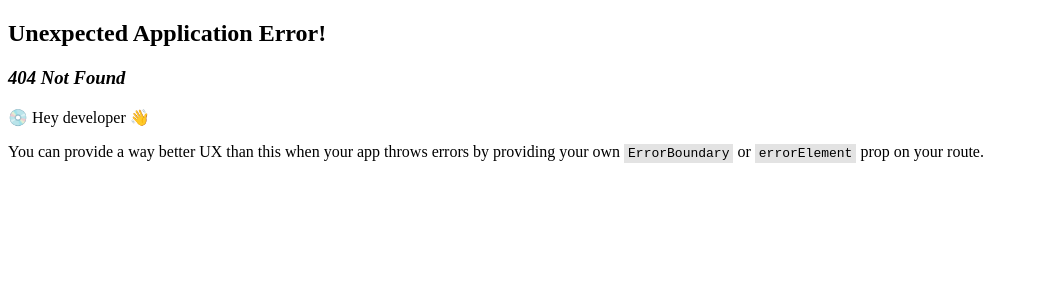
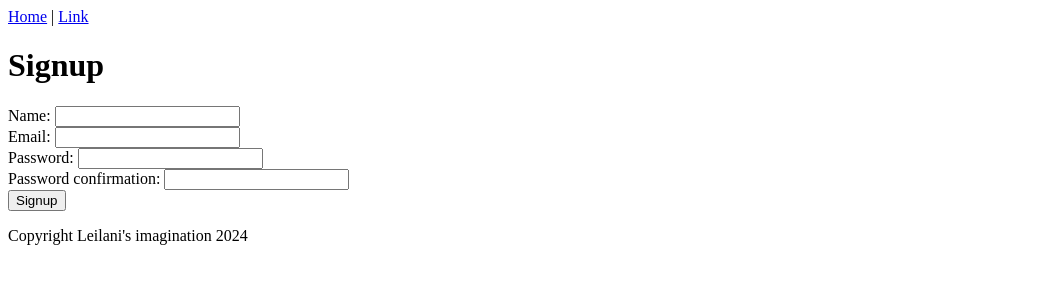
Before and after one commit to Leilanigreer/gym-fitness-frontend, a React (Vite) app: page /signup in a window 1280 px wide. Before the commit this address had no page. Shown: the top 300 px of the page, without its empty margins (0-1039 px from the left). Built offline with nearby package versions, Linux system fonts and the light colour scheme.

Commit message:
added auth

```diff
--- /dev/null
+++ b/src/LoginPage.jsx
@@ -0,0 +1,50 @@
+import axios from "axios";
+import { useState } from "react";
+
+const jwt = localStorage.getItem("jwt");
+if (jwt) {
+  axios.defaults.headers.common["Authorization"] = `Bearer ${jwt}`;
+}
+
+export function LoginPage() {
+  const [errors, setErrors] = useState([]);
+
+  const handleSubmit = (event) => {
+    event.preventDefault();
+    setErrors([]);
+    const params = new FormData(event.target);
+    axios
+      .post("http://localhost:3000/sessions.json", params)
+      .then((response) => {
+        console.log(response.data);
+        axios.defaults.headers.common["Authorization"] = "Bearer " + response.data.jwt;
+        localStorage.setItem("jwt", response.data.jwt);
+        event.target.reset();
+        window.location.href = "/"; // Change this to hide a modal, redirect to a specific page, etc.
+      })
+      .catch((error) => {
+        console.log(error.response);
+        setErrors(["Invalid email or password"]);
+      });
+  };
+
+  return (
+    <div id="login">
+      <h1>Login</h1>
+      <ul>
+        {errors.map((error) => (
+          <li key={error}>{error}</li>
+        ))}
+      </ul>
+      <form onSubmit={handleSubmit}>
+        <div>
+          Email: <input name="email" type="email" />
+        </div>
+        <div>
+          Password: <input name="password" type="password" />
+        </div>
+        <button type="submit">Login</button>
+      </form>
+    </div>
+  );
+}
--- /dev/null
+++ b/src/SignupPage.jsx
@@ -0,0 +1,49 @@
+import axios from "axios";
+import { useState } from "react";
+
+export function SignupPage() {
+  const [errors, setErrors] = useState([]);
+
+  const handleSubmit = (event) => {
+    event.preventDefault();
+    setErrors([]);
+    const params = new FormData(event.target);
+    axios
+      .post("http://localhost:3000/users.json", params)
+      .then((response) => {
+        console.log(response.data);
+        event.target.reset();
+        window.location.href = "/"; // Change this to hide a modal, redirect to a specific page, etc.
+      })
+      .catch((error) => {
+        console.log(error.response.data.errors);
+        setErrors(error.response.data.errors);
+      });
+  };
+
+  return (
+    <div id="signup">
+      <h1>Signup</h1>
+      <ul>
+        {errors.map((error) => (
+          <li key={error}>{error}</li>
+        ))}
+      </ul>
+      <form onSubmit={handleSubmit}>
+        <div>
+          Name: <input name="name" type="text" />
+        </div>
+        <div>
+          Email: <input name="email" type="email" />
+        </div>
+        <div>
+          Password: <input name="password" type="password" />
+        </div>
+        <div>
+          Password confirmation: <input name="password_confirmation" type="password" />
+        </div>
+        <button type="submit">Signup</button>
+      </form>
+    </div>
+  );
+}
```
Also changed, not shown: src/App.jsx (+10 -8 lines), src/LogoutLink.jsx (added, +16 -0 lines).
